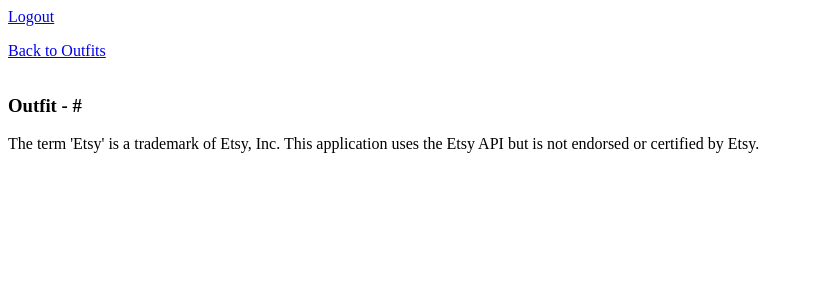
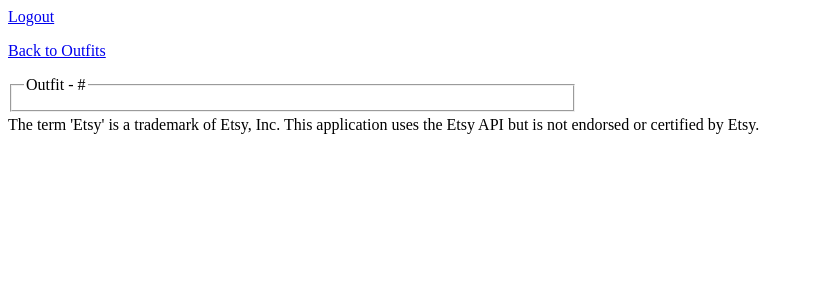
Before and after one commit to athelia/unfold-wardrobe-manager, a Flask app: template templates/single-outfit.html in a window 1280 px wide. Shown: the top 300 px of the page, without its empty margins (0-814 px from the left). Run offline with Flask 2, Linux system fonts and the light colour scheme; the template is opened without the code that fills it, so the values that code supplies are empty.

Commit message:
Add fieldset tag to outfit section of screen

```diff
--- a/templates/single-outfit.html
+++ b/templates/single-outfit.html
@@ -24,13 +24,14 @@
     Here we display the outfit's name if it has one, otherwise its ID.
      -->
     <div class="outfit-frame">
-      <h3>Outfit -
+      <fieldset>
+      <legend>Outfit -
       {% if outfit.name %}
         {{ outfit.name }}
       {% else %}
         # {{ outfit.outfit_id }}
       {% endif %}
-      </h3>
+      </legend>
 
       <!-- Iterate over all articles in the outfit & display them. -->
       {% for article in outfit.articles %}
@@ -44,6 +45,7 @@
           </a>
         </div>
       {% endfor %}
+      </fieldset>
     </div>
 
     <!-- The right container shows all categories that the user has. -->
```
